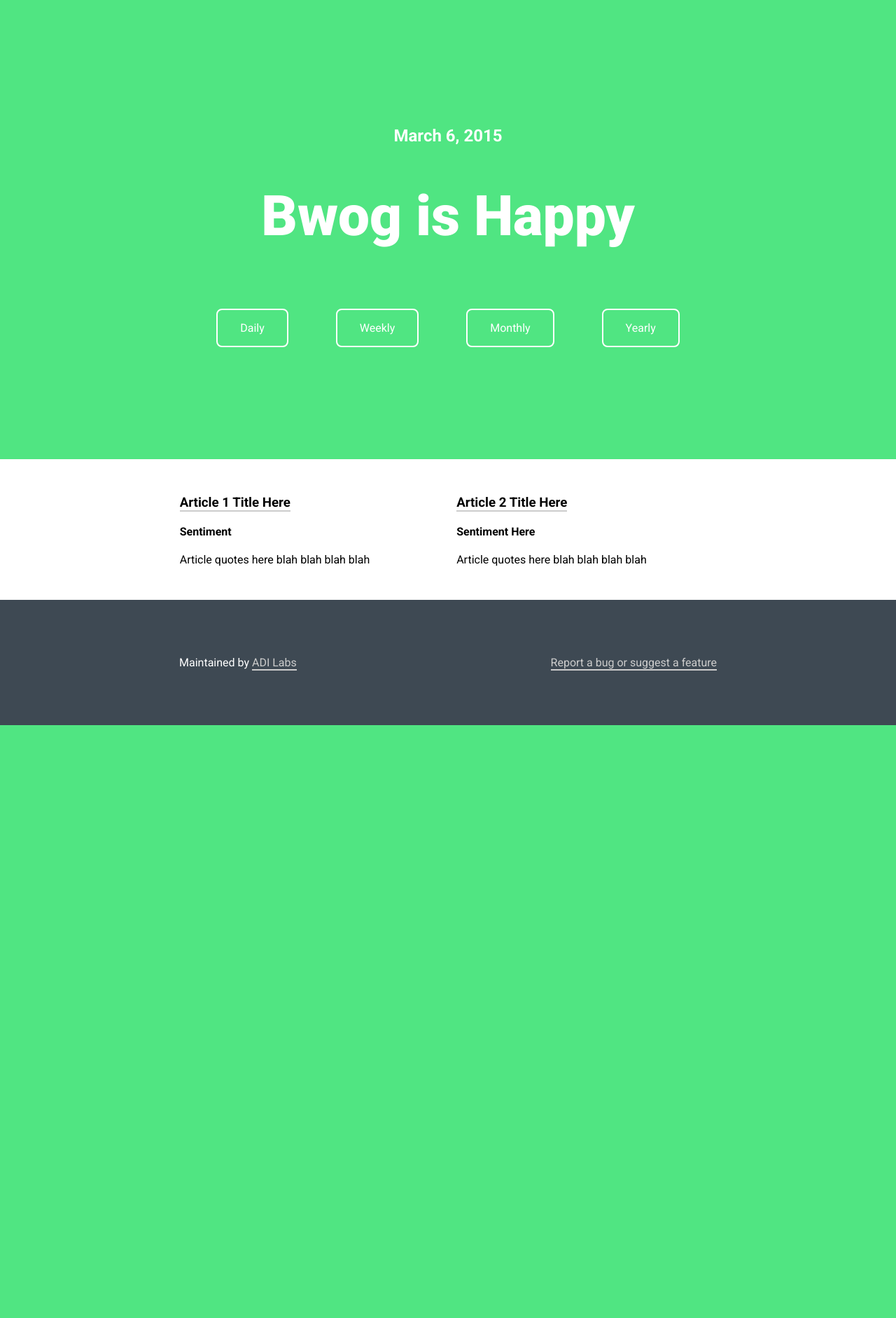
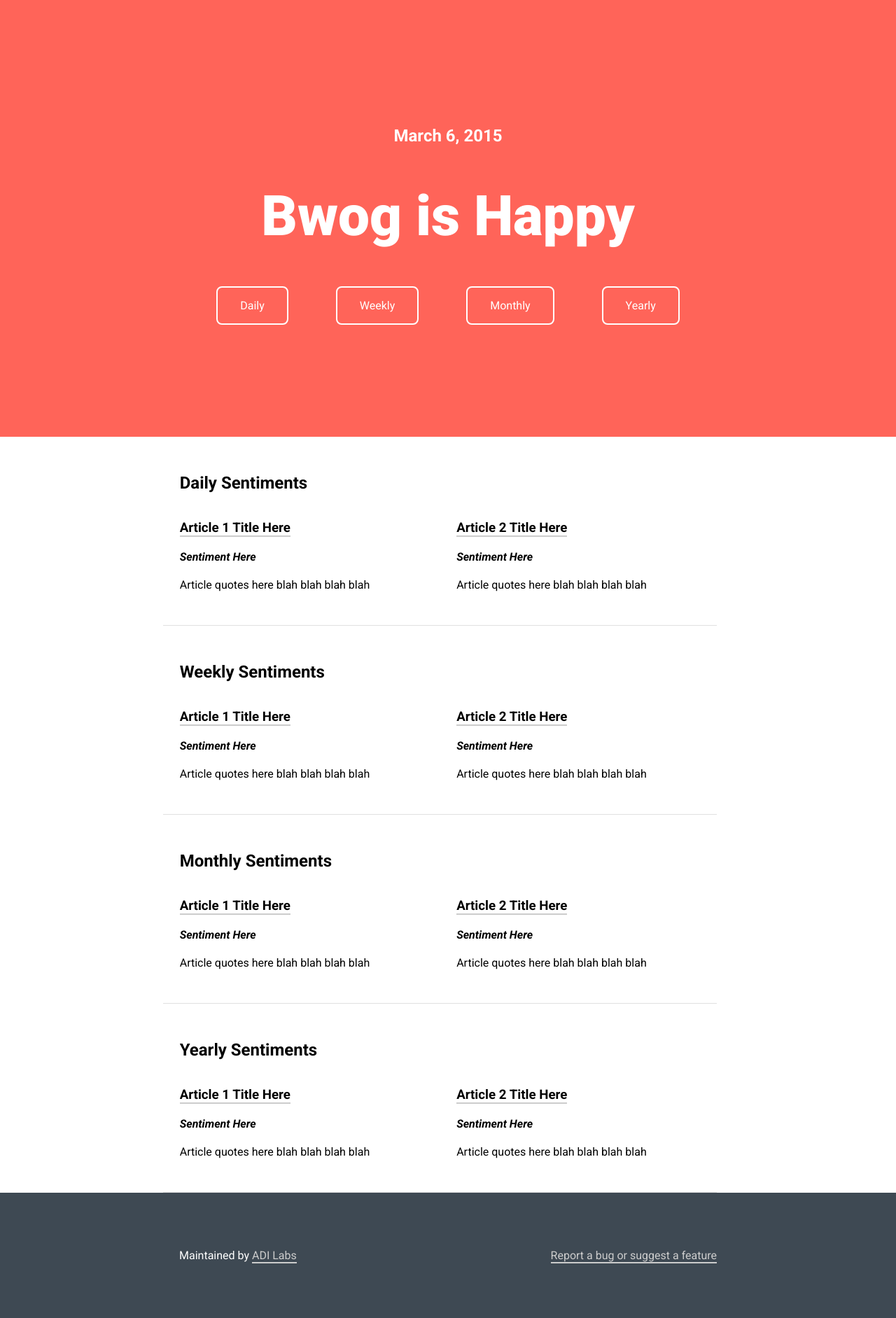
Before and after one commit to adicu/sentiment, a Flask app: page / in a window 1280 px wide. Shown: the whole page at 70% size. Before the commit the page ends 1036 px from the top, so only its background shows below. Run offline with Flask 2, Linux system fonts and the light colour scheme; some libraries are stand-ins or nearby versions.

Commit message:
add dynamic navbar, update colors

```diff
--- a/sentiment/static/css/style.css
+++ b/sentiment/static/css/style.css
@@ -9,7 +9,7 @@
   box-sizing: border-box;
 }
 header {
-  background: #50E582;
+  background: #FF6459;
   color: white;
   padding: 10rem 0;
   text-align: center;
@@ -17,6 +17,9 @@
 h1 {
   font-size: 5rem;
   font-weight: 900;
+}
+h4 {
+  font-style: italic;
 }
 a {
   border-bottom: 2px solid #ccc;
@@ -36,11 +39,14 @@
   width: 60%;
 }
 
-/* properties for weekly, monthly, etc. buttons */
-.filter-row {
-  padding-top: 2rem;
+/* nav bar, unfixed */
+.nav {
+  padding: 2rem 0;
 }
-.filter {
+nav a {
+  border-bottom: none;
+}
+.filter-button {
   border: 2px solid white;
   border-radius: 0.5rem;
   color: white;
@@ -48,9 +54,35 @@
   margin: 0 2rem;
   padding: 1rem 2rem;
 }
-.filter:hover {
+.filter-button:hover {
   background-color: white;
   color: black;
+}
+
+/* nav bar, fixed */
+.fixed {
+  background-color: rgba(255, 255, 255, 0.75);
+  padding: 1rem 0;
+  position: fixed;
+  text-align: center;
+  top: 0;
+  width: 100%;
+  z-index: 999;
+}
+.fixed .filter-button {
+  border-color: black;
+  color: black;
+  margin: 0 0.75rem;
+  padding: 0.5rem 1rem;
+}
+.fixed .filter-button:hover {
+  background-color: black;
+  color: white;
+}
+
+.time-span {
+  border-bottom: 1px solid #E0E0E0;
+  padding: 2rem 0;
 }
 
 /* Footer */
@@ -86,7 +118,6 @@
   *display: inline;
   *zoom: 1;
   vertical-align: top;
-  padding: 2rem 0;
   margin-left: 3%;
   margin-right: -.25em;
   /* Clearfix */
--- a/sentiment/templates/index.html
+++ b/sentiment/templates/index.html
@@ -4,31 +4,94 @@
   <head>
     <link rel="stylesheet" type="text/css" href="../static/css/style.css">
     <link href='http://fonts.googleapis.com/css?family=Roboto:400,300,300italic,400italic,700,700italic,900,900italic' rel='stylesheet' type='text/css'>
+
+    <script src="https://ajax.googleapis.com/ajax/libs/jquery/1.11.2/jquery.min.js"></script>
   </head>
 
   <body>
     <div class="wrapper">
+      <!-- <nav class="filter">
+        <ul>
+          <a href="#daily"><li class="filter-button">Daily</li></a>
+          <a href="#weekly"><li class="filter-button">Weekly</li></a>
+          <a href="#monthly"><li class="filter-button">Monthly</li></a>
+          <a href="#yearly"><li class="filter-button">Yearly</li></a>
+        </ul>
+      </nav> -->
       <header>
         <h2>March 6, 2015</h2>
         <h1>Bwog is Happy</h1>
-        <div class="filter-row">
-          <div class="filter">Daily</div>
-          <div class="filter">Weekly</div>
-          <div class="filter">Monthly</div>
-          <div class="filter">Yearly</div>
-        </div>
+        <nav class="filter">
+          <a href="#daily"><div class="filter-button">Daily</div></a>
+          <a href="#weekly"><div class="filter-button">Weekly</div></a>
+          <a href="#monthly"><div class="filter-button">Monthly</div></a>
+          <a href="#yearly"><div class="filter-button">Yearly</div></a>
+        </nav>
       </header>
       <section class="container">
         <div class="grid">
+          <div id="daily" class="time-span">
+            <div class="unit span-grid">
+              <h2>Daily Sentiments</h2>
+            </div>
             <div class="unit one-of-two">
               <h3><a href="/" class="article-link">Article 1 Title Here</a></h3>
-            <h4>Sentiment</h4>
+              <h4>Sentiment Here</h4>
               <p>Article quotes here blah blah blah blah</p>
             </div>
             <div class="unit one-of-two">
               <h3><a href="/" class="article-link">Article 2 Title Here</a></h3>
               <h4>Sentiment Here</h4>
               <p>Article quotes here blah blah blah blah</p>
+            </div>
+          </div>
+
+          <div id="weekly" class="time-span">
+            <div class="unit span-grid">
+              <h2>Weekly Sentiments</h2>
+            </div>
+            <div class="unit one-of-two">
+              <h3><a href="/" class="article-link">Article 1 Title Here</a></h3>
+              <h4>Sentiment Here</h4>
+              <p>Article quotes here blah blah blah blah</p>
+            </div>
+            <div class="unit one-of-two">
+              <h3><a href="/" class="article-link">Article 2 Title Here</a></h3>
+              <h4>Sentiment Here</h4>
+              <p>Article quotes here blah blah blah blah</p>
+            </div>
+          </div>
+
+          <div id="monthly" class="time-span">
+            <div class="unit span-grid">
+              <h2>Monthly Sentiments</h2>
+            </div>
+            <div class="unit one-of-two">
+              <h3><a href="/" class="article-link">Article 1 Title Here</a></h3>
+              <h4>Sentiment Here</h4>
+              <p>Article quotes here blah blah blah blah</p>
+            </div>
+            <div class="unit one-of-two">
+              <h3><a href="/" class="article-link">Article 2 Title Here</a></h3>
+              <h4>Sentiment Here</h4>
+              <p>Article quotes here blah blah blah blah</p>
+            </div>
+          </div>
+
+          <div id="yearly" class="time-span">
+            <div class="unit span-grid">
+              <h2>Yearly Sentiments</h2>
+            </div>
+            <div class="unit one-of-two">
+              <h3><a href="/" class="article-link">Article 1 Title Here</a></h3>
+              <h4>Sentiment Here</h4>
+              <p>Article quotes here blah blah blah blah</p>
+            </div>
+            <div class="unit one-of-two">
+              <h3><a href="/" class="article-link">Article 2 Title Here</a></h3>
+              <h4>Sentiment Here</h4>
+              <p>Article quotes here blah blah blah blah</p>
+            </div>
           </div>
         </div>
       </section>
@@ -39,5 +102,19 @@
         </div>
       </footer>
     </div>
+
+    <script>
+       $(document).ready(function(){
+         $(window).bind('scroll', function() {
+         var navHeight = $( window ).height() - 55;
+           if ($(window).scrollTop() > navHeight) {
+             $('nav').addClass('fixed');
+           }
+           else {
+             $('nav').removeClass('fixed');
+           }
+        });
+      });
+    </script>
   </body>
 </html>
```
Also changed, not shown: sentiment/static/css/colors.css (added, +32 -0 lines), sentiment/static/js/resources.js (added). Lines whose indentation alone changed are shown as unchanged.
